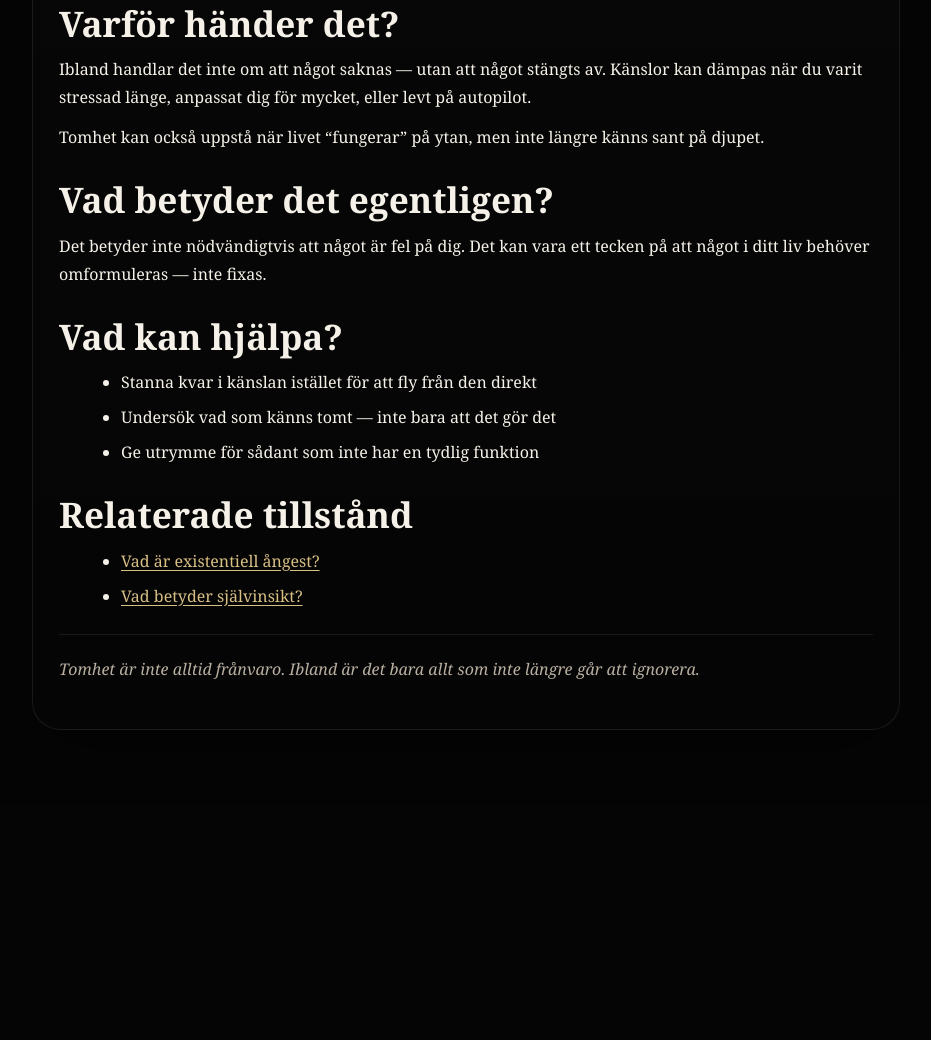
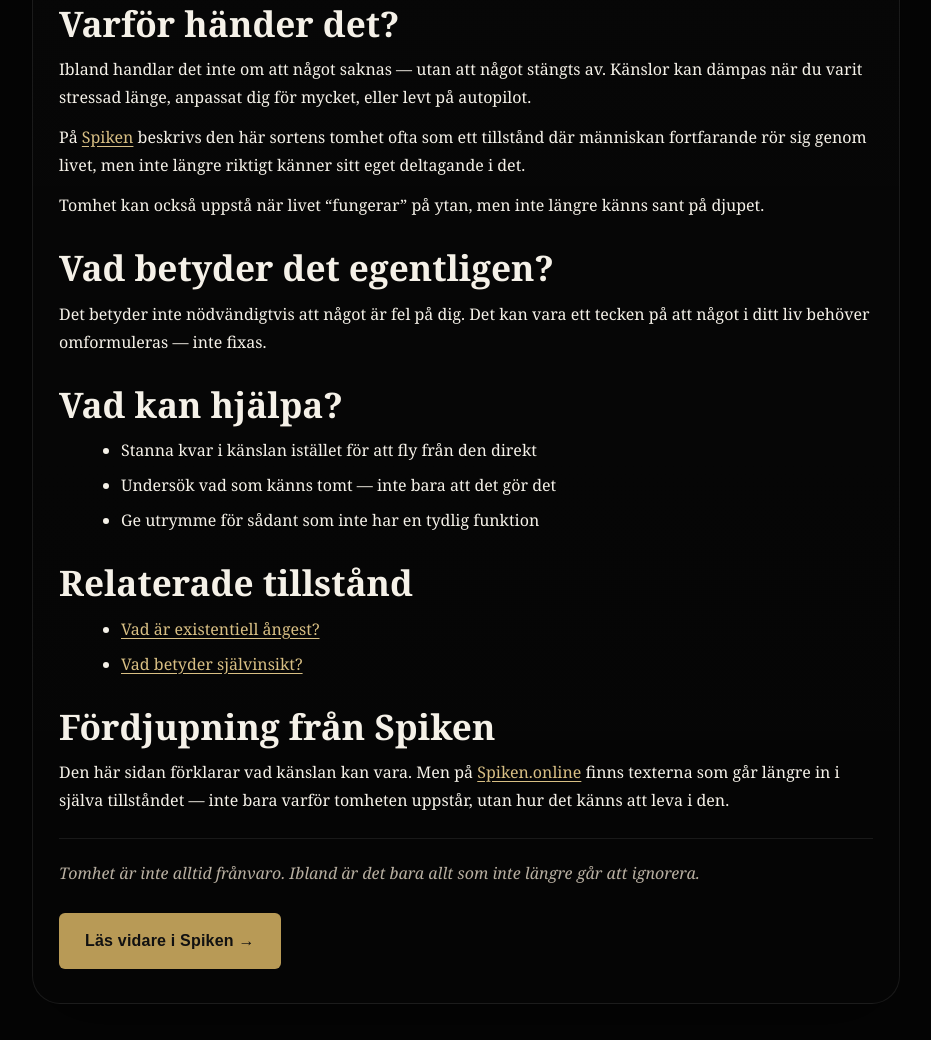
Before and after one commit to money-se/spiken-satelliter, a plain HTML site: page varfor-kanner-jag-mig-tom-fast-allt-ar-bra.html in a window 1280 px wide. Shown: the part 1199-2239 px from the top of the page, without its empty margins (174-1105 px from the left). Before the commit the page ends 2003 px from the top, so only its background shows below. Drawn offline with Linux system fonts and the light colour scheme.

Commit message:
Update varfor-kanner-jag-mig-tom-fast-allt-ar-bra.html

```diff
--- a/varfor-kanner-jag-mig-tom-fast-allt-ar-bra.html
+++ b/varfor-kanner-jag-mig-tom-fast-allt-ar-bra.html
@@ -1,4 +1,5 @@
-<!doctype html>
+
+      <!doctype html>
 <html lang="sv">
 <head>
   <meta charset="utf-8" />
@@ -55,6 +56,12 @@
       </p>
 
       <p>
+        På <a href="https://www.spiken.online/">Spiken</a> beskrivs den här sortens tomhet ofta
+        som ett tillstånd där människan fortfarande rör sig genom livet,
+        men inte längre riktigt känner sitt eget deltagande i det.
+      </p>
+
+      <p>
         Tomhet kan också uppstå när livet “fungerar” på ytan,
         men inte längre känns sant på djupet.
       </p>
@@ -79,11 +86,22 @@
         <li><a href="vad-betyder-sjalvinsikt.html">Vad betyder självinsikt?</a></li>
       </ul>
 
+      <h2>Fördjupning från Spiken</h2>
+      <p>
+        Den här sidan förklarar vad känslan kan vara.
+        Men på <a href="https://www.spiken.online/">Spiken.online</a> finns texterna som går längre in i själva tillståndet —
+        inte bara varför tomheten uppstår, utan hur det känns att leva i den.
+      </p>
+
       <hr />
 
       <p class="spiken-note">
         Tomhet är inte alltid frånvaro. Ibland är det bara allt som inte längre går att ignorera.
       </p>
+
+      <div class="cta-row">
+        <a class="cta-button" href="https://www.spiken.online/">Läs vidare i Spiken →</a>
+      </div>
 
     </article>
 
```
